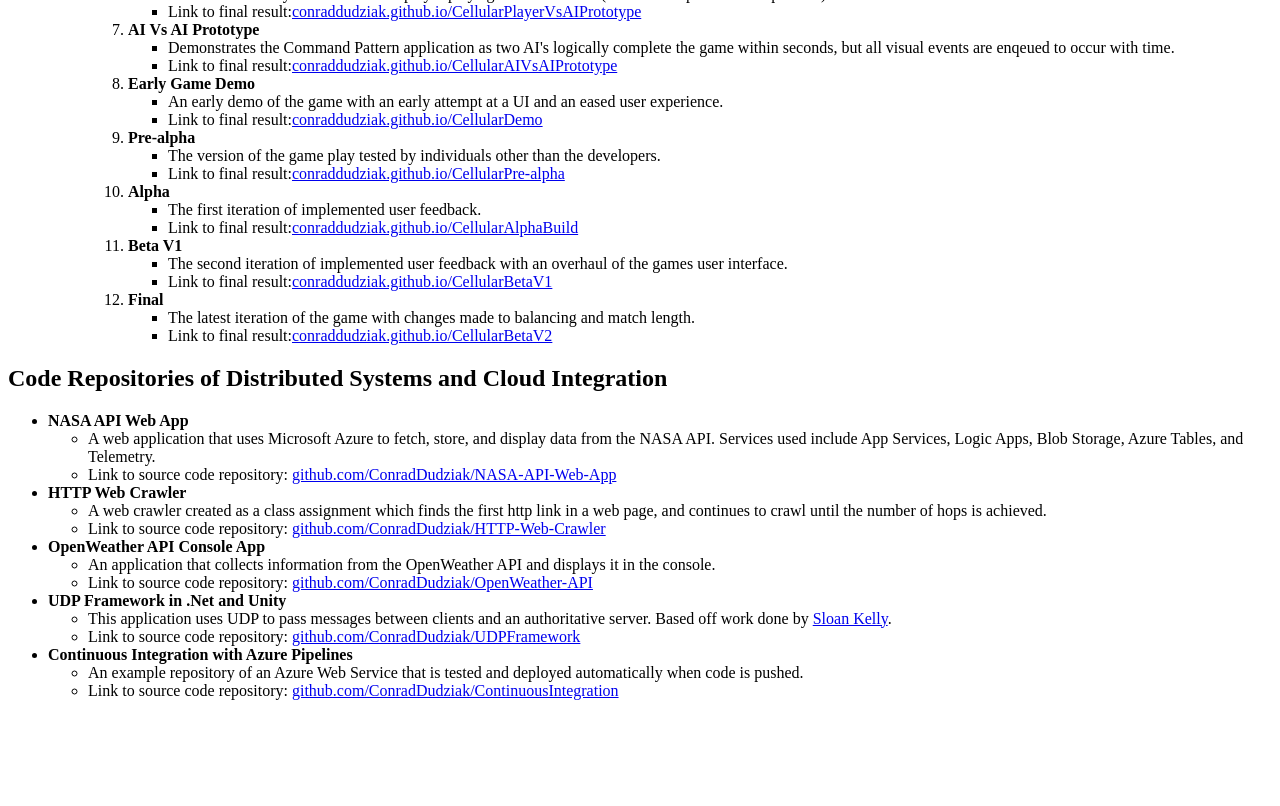
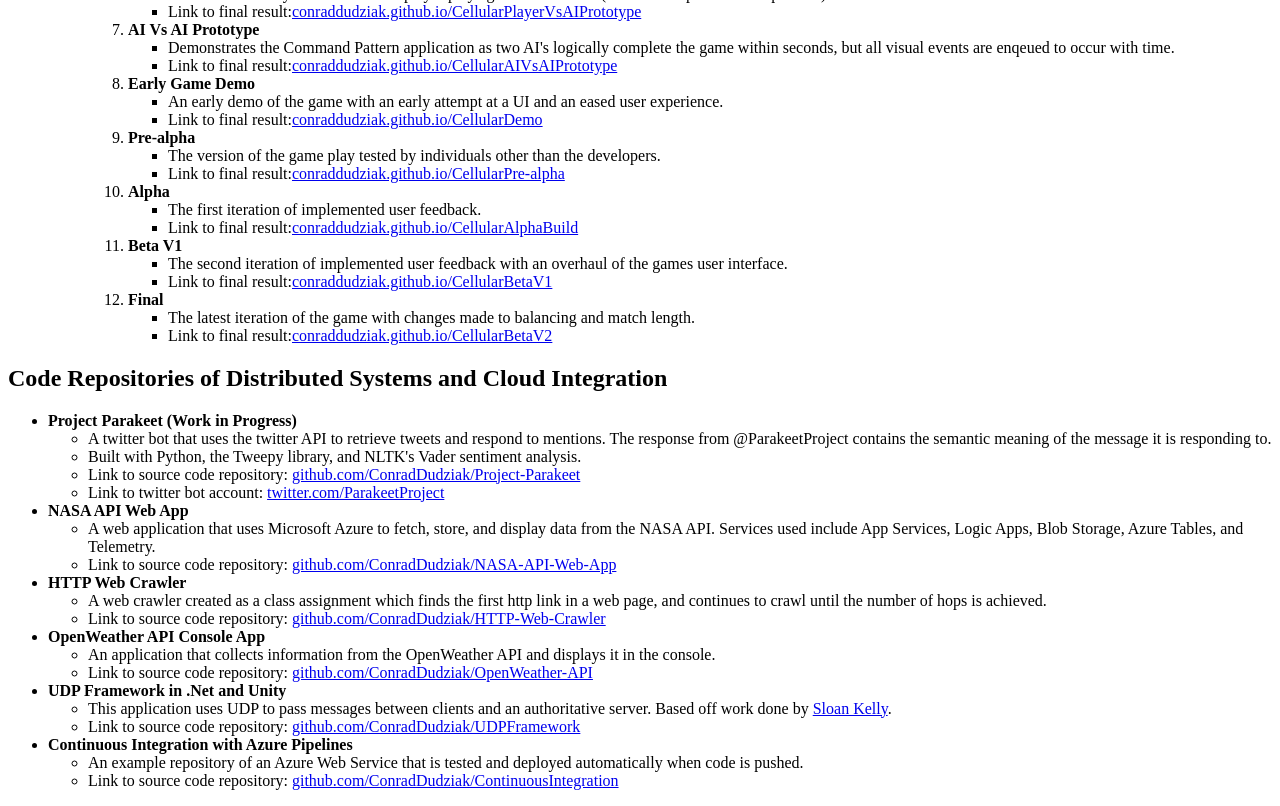
Before and after one commit to ConradDudziak/conraddu.github.io, a plain HTML site: page index.html in a window 1280 px wide. Shown: the part 754-1560 px from the top of the page. Before the commit the page ends 1470 px from the top, so only its background shows below. Drawn offline with Linux system fonts and the light colour scheme.

Commit message:
Added project parakeet

```diff
--- a/index.html
+++ b/index.html
@@ -94,6 +94,13 @@
 
 		<h2>Code Repositories of Distributed Systems and Cloud Integration</h2>
 		<ul>
+			<li><strong>Project Parakeet (Work in Progress)</strong></li>
+			<ul>
+				<li>A twitter bot that uses the twitter API to retrieve tweets and respond to mentions. The response from @ParakeetProject contains the semantic meaning of the message it is responding to.</li>
+				<li>Built with Python, the Tweepy library, and NLTK's Vader sentiment analysis.</li>
+				<li>Link to source code repository: <a href="https://github.com/ConradDudziak/Project-Parakeet">github.com/ConradDudziak/Project-Parakeet</a></li>
+				<li>Link to twitter bot account: <a href="https://twitter.com/ParakeetProject/with_replies">twitter.com/ParakeetProject</a></li>
+			</ul>
 			<li><strong>NASA API Web App</strong></li>
 			<ul>
 				<li>A web application that uses Microsoft Azure to fetch, store, and display data from the NASA API. Services used include App Services, Logic Apps, Blob Storage, Azure Tables, and Telemetry.</li>
```
